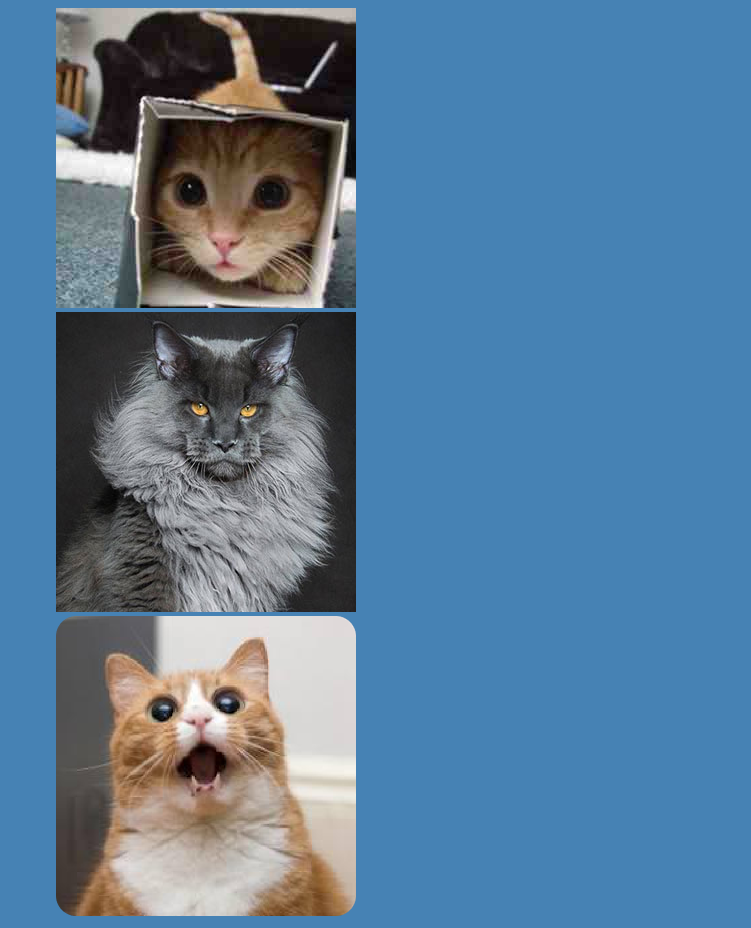
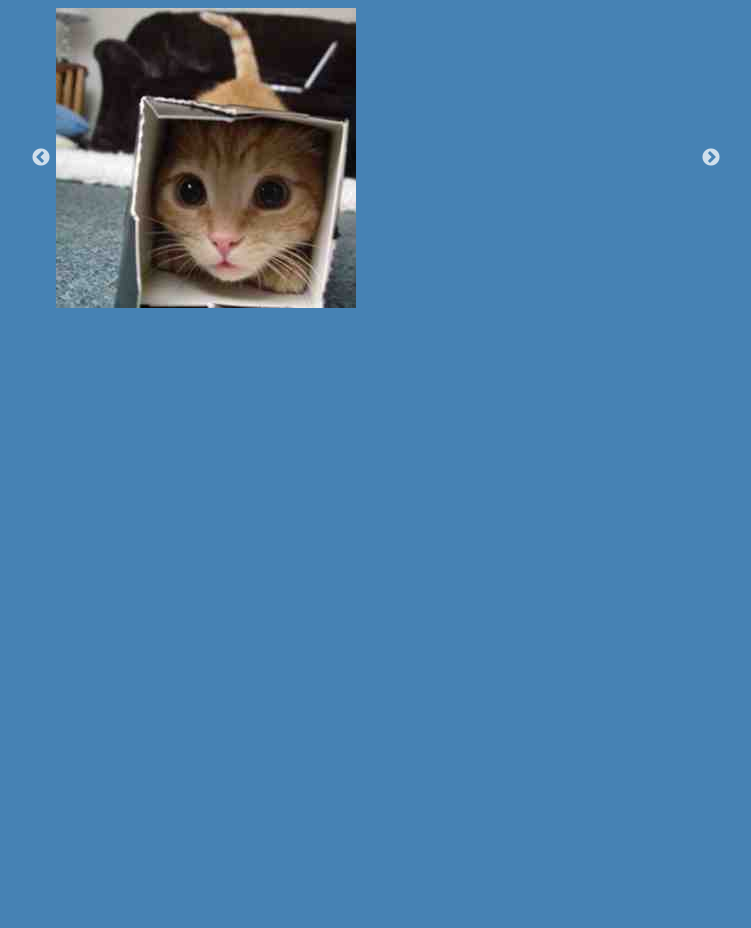
Before and after one commit to Jukom/repo2, a plain HTML site: page index.html in a window 1280 px wide. Shown: the whole page, without its empty margins (264-1015 px from the left). After the commit the page ends 800 px from the top, so only its background shows below. Drawn offline with nearby package versions, Linux system fonts and the light colour scheme.

Commit message:
Update index.html

```diff
--- a/index.html
+++ b/index.html
@@ -1,7 +1,7 @@
 <!DOCTYPE html>
 <html lang="en">
 <head>
-  <script src="https://cdnjs.cloudflare.com/ajax/libs/jquery/3.1.1/core.js"></script>
+  <script src="https://cdnjs.cloudflare.com/ajax/libs/jquery/3.1.1/jquery.min.js"></script>
   <script src="https://cdnjs.cloudflare.com/ajax/libs/slick-carousel/1.6.0/slick.min.js"></script>
   <link rel="stylesheet" href="https://cdnjs.cloudflare.com/ajax/libs/slick-carousel/1.6.0/slick.min.css">
   <link rel="stylesheet" href="https://cdnjs.cloudflare.com/ajax/libs/slick-carousel/1.6.0/slick-theme.min.css">
```
